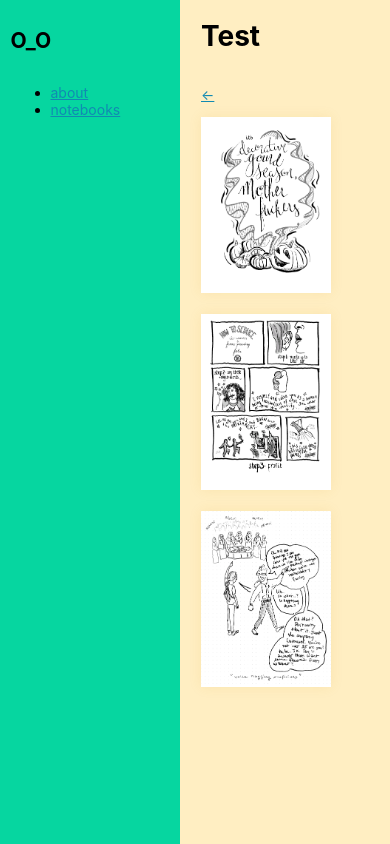
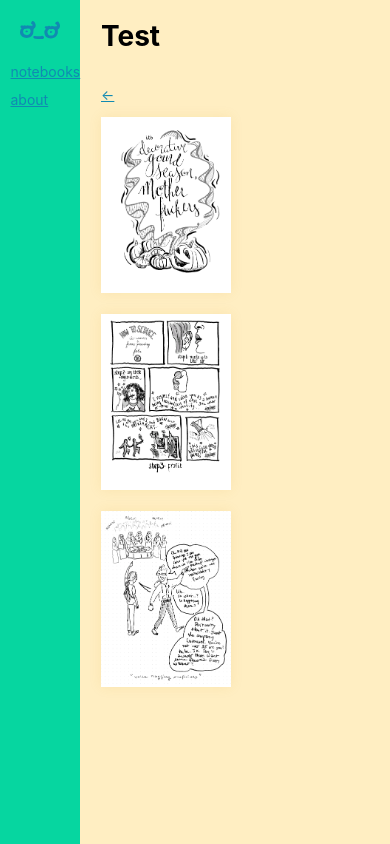
Before and after one commit to juniferd/rm-static, a Next.js app: page /notebooks/Test in a window 390 px wide. Built offline with nearby package versions, Linux system fonts and the light colour scheme.

Commit message:
feat: added media queries, svg loader, _document to get rid of fouc, next.config.js

```diff
--- a/components/Container/Main.js
+++ b/components/Container/Main.js
@@ -1,12 +1,22 @@
 import styled from 'styled-components';
-import { collapsedSidebarWidth, expandedSidebarWidth, lgSpacing } from '../constants';
+import { mediaQuery } from '../mediaQueries';
+import {
+  collapsedSidebarWidth,
+  expandedSidebarWidth,
+  lgSpacing,
+} from '../constants';
 
-// TODO: media queries
 const StyledMain = styled.div`
   display: flex;
   flex-direction: column;
   margin-left: ${props => props.collapsedSidebar ? collapsedSidebarWidth : expandedSidebarWidth};
   padding: 0 ${lgSpacing};
+  ${mediaQuery.mobile(`
+    margin-left: ${collapsedSidebarWidth};
+  `)}
+  ${mediaQuery.tablet(`
+    margin-left: ${collapsedSidebarWidth};
+  `)}
 `;
 
 const Main = ({ collapsedSidebar, children }) => (
--- a/components/Sidebar/index.js
+++ b/components/Sidebar/index.js
@@ -1,31 +1,79 @@
+import { useEffect } from 'react';
+import gsap from 'gsap';
 import styled from 'styled-components';
 import Link from '../Link';
+import Disapproval from '../../public/images/disapproval.svg';
 import {
   collapsedSidebarWidth,
   expandedSidebarWidth,
-  smSpacing
+  smSpacing,
+  lgSpacing,
 } from '../constants';
-import { green } from '../colors';
+import { mediaQuery } from '../mediaQueries';
+import { blue, yellow, green } from '../colors';
 
 const StyledSidebar = styled.div`
   background: white;
   display: flex;
   flex-direction: column;
   width: ${props => props.collapsed ? collapsedSidebarWidth : expandedSidebarWidth};
-  padding: ${smSpacing};
+  padding: ${lgSpacing} ${smSpacing};
   background: ${green};
   height: 100vh;
   position: fixed;
+  > * {
+    margin-bottom: ${smSpacing};
+  }
+  > ul {
+    padding: 0;
+    margin: ${smSpacing} 0 0;
+    li {
+      list-style: none;
+      padding: 0;
+      margin: 0 0 ${smSpacing};
+    }
+  }
+  ${mediaQuery.tablet(`
+    width: ${collapsedSidebarWidth};
+  `)}
+`;
+
+const LogoContainer = styled.div`
+  display: flex;
+  flex-direction: column;
+  align-items: center;
+`;
+
+const Logo = styled(Disapproval)`
+  fill: ${yellow};
+  width: 80px;
+  ${mediaQuery.tablet(`
+    width: 40px;
+  `)}
 `;
 
 const Sidebar = ({
   collapsed,
   children,
-  title,
   links,
-}) => (
+}) => {
+  useEffect(() => {
+    gsap.from('.disapprovalLogo', {
+      duration: 100,
+      opacity: 0.25,
+      ease: 'power2.inOut',
+      yoyo: true,
+      repeat: -1,
+      css: {
+        fill: blue,
+      }
+    });
+  })
+  return (
     <StyledSidebar collapsed={collapsed}>
-    <h2>{title}</h2>
+      <LogoContainer>
+        <Link href="/"><Logo className="disapprovalLogo" /></Link>
+      </LogoContainer>
       <ul>
         {links.map(link => (
           <li>
@@ -38,5 +86,6 @@ const Sidebar = ({
       {children}
     </StyledSidebar>
   )
+}
 
 export default Sidebar;
--- a/components/constants.js
+++ b/components/constants.js
@@ -5,5 +5,10 @@ export const lgSpacing = '1.5rem';
 export const xlSpacing = '2rem';
 export const xxlSpacing = '3rem';
 
-export const expandedSidebarWidth = '180px';
-export const collapsedSidebarWidth = '40px';
+export const expandedSidebarWidth = '240px';
+export const collapsedSidebarWidth = '80px';
+
+export const mobileBreakpoint = 480;
+export const tabletBreakpoint = 768;
+export const laptopBreakpoint = 1024;
+export const desktopBreakpoint = 1200;
--- /dev/null
+++ b/components/mediaQueries.js
@@ -0,0 +1,35 @@
+import {
+  mobileBreakpoint,
+  tabletBreakpoint,
+  laptopBreakpoint,
+  desktopBreakpoint,
+} from './constants';
+
+const media = [
+  { name: 'mobile', breakpoint: mobileBreakpoint },
+  { name: 'tablet', breakpoint: tabletBreakpoint },
+  { name: 'laptop', breakpoint: laptopBreakpoint },
+  { name: 'desktop', breakpoint: desktopBreakpoint },
+  { name: 'lgDesktop' },
+];
+
+const mediaQueries = media.map((mediaQuery, i) => {
+  // if (i === 0) {
+  //  return `@media (max-width: ${mediaQuery.breakpoint}px)`;
+  // }
+  if (i === media.length - 1) {
+    return `@media (min-width: ${media[i-1].breakpoint + 1}px)`
+  }
+  return `@media (max-width: ${mediaQuery.breakpoint}px)`;
+  // return `@media (min-width: ${media[i-1].breakpoint + 1}px) and (max-width: ${mediaQuery.breakpoint}px)`;
+});
+
+// mediaQuery is an object whose key is one of 'mobile'/'tablet'/'laptop','desktop','lgdesktop'
+// and whose value is a function returning the passed in css wrapped in a media query
+
+export const mediaQuery = Object.fromEntries(mediaQueries.map((mediaQuery, i) => {
+  return [
+    media[i].name,
+    (css) => `${mediaQuery} { ${css} }`,
+  ];
+}));
--- /dev/null
+++ b/next.config.js
@@ -0,0 +1,13 @@
+module.exports = {
+  webpack(config) {
+    config.module.rules.push({
+      test: /\.svg$/,
+      issuer: {
+        test: /\.(js|ts)x?$/,
+      },
+      use: ['@svgr/webpack'],
+    });
+
+    return config;
+  },
+};
--- a/package.json
+++ b/package.json
@@ -14,5 +14,8 @@
     "react": "16.13.1",
     "react-dom": "16.13.1",
     "styled-components": "^5.2.0"
+  },
+  "devDependencies": {
+    "@svgr/webpack": "^5.4.0"
   }
 }
--- a/pages/_app.js
+++ b/pages/_app.js
@@ -4,14 +4,13 @@ import Sidebar from '../components/Sidebar';
 
 function MyApp({ Component, pageProps }) {
   const links = [
+    { title: 'notebooks', href: '/notebooks' },
     { title: 'about', href: '/about' },
-    { title: 'notebooks', href: '/notebooks' },
   ];
 
   return (
     <>
       <Sidebar
-        title="O_O"
         links={links}
       />
       <Main collapsedSidebar={false}>
--- /dev/null
+++ b/pages/_document.js
@@ -0,0 +1,30 @@
+import Document from 'next/document'
+import { ServerStyleSheet } from 'styled-components'
+
+export default class MyDocument extends Document {
+  static async getInitialProps(ctx) {
+    const sheet = new ServerStyleSheet()
+    const originalRenderPage = ctx.renderPage
+
+    try {
+      ctx.renderPage = () =>
+        originalRenderPage({
+          enhanceApp: (App) => (props) =>
+            sheet.collectStyles(<App {...props} />),
+        })
+
+      const initialProps = await Document.getInitialProps(ctx)
+      return {
+        ...initialProps,
+        styles: (
+          <>
+            {initialProps.styles}
+            {sheet.getStyleElement()}
+          </>
+        ),
+      }
+    } finally {
+      sheet.seal()
+    }
+  }
+}
```
Also changed, not shown: public/images/disapproval.svg (added), 1 other file (tests, documents, lock files or other folders). Lines whose indentation alone changed are shown as unchanged.
